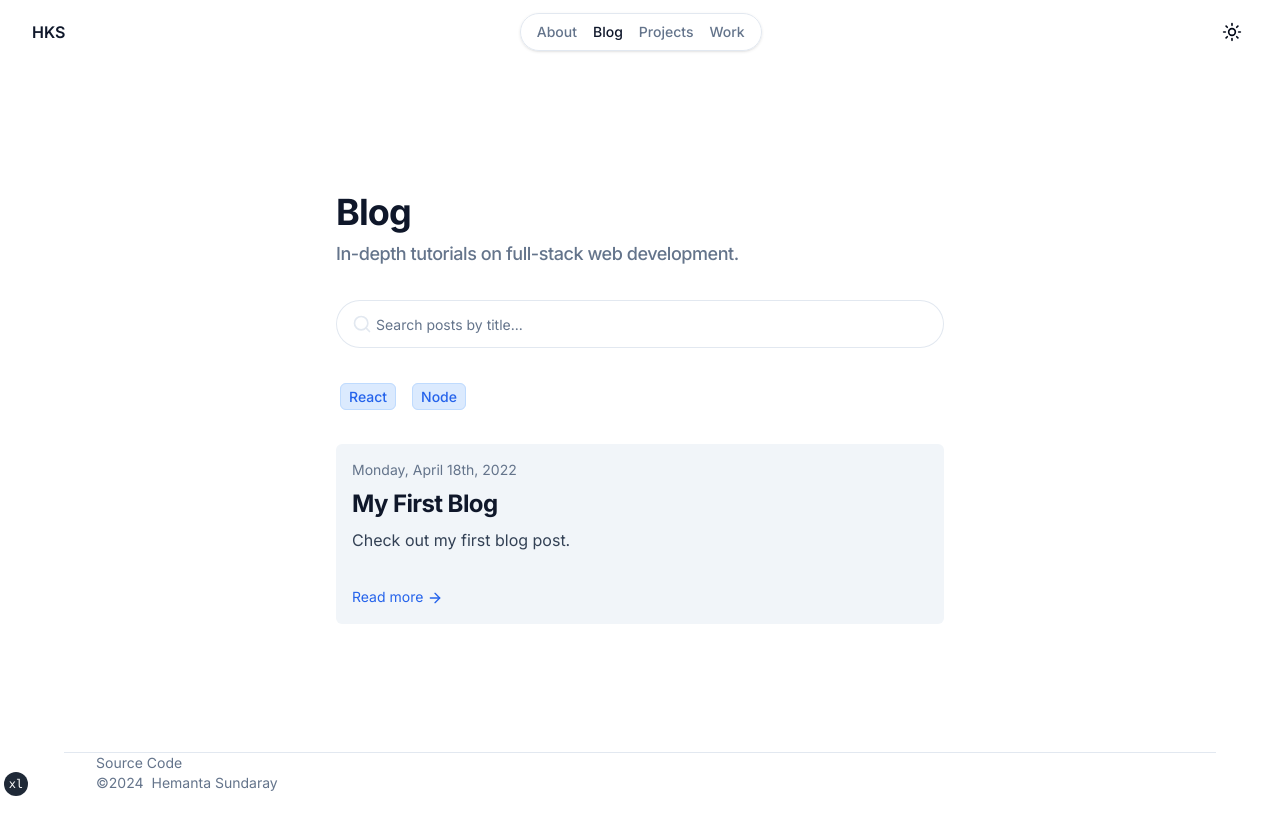
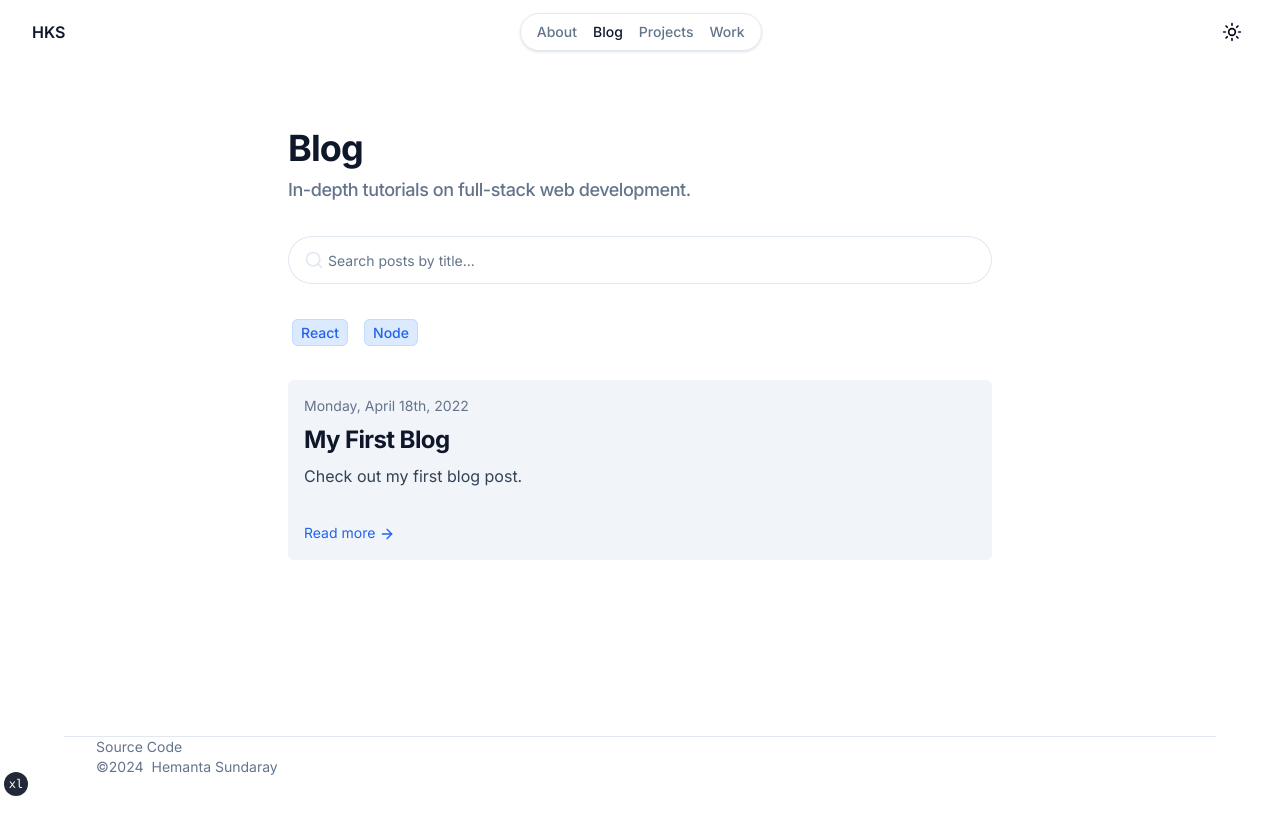
Before and after one commit to sundaray/hemantasundaray, a Next.js app: page /blog in a window 1280 px wide. Built offline with nearby package versions, Linux system fonts and the light colour scheme.

Commit message:
added animation to the blog page

```diff
--- a/app/blog/page.tsx
+++ b/app/blog/page.tsx
@@ -1,5 +1,5 @@
 import { Icons } from "@/components/icons";
-import { MotionSection } from "@/components/motion-components";
+import { MotionSection, MotionDiv, MotionH1, MotionH2 } from "@/components/motion-components";
 import { Pagination } from "@/components/pagination";
 import { SearchBar } from "@/components/search-bar";
 import { TagList } from "@/components/tag-list";
@@ -7,6 +7,18 @@ import { getPosts } from "@/lib/get-posts";
 import { formatDate } from "@/lib/utils";
 import { SearchParams } from "@/types";
 import Link from "next/link";
+
+const variants = {
+  initial: { opacity: 0, y: 10 },
+  animate: {
+    opacity: 1,
+    y: 0,
+    transition: {
+      duration: 0.5,
+      staggerChildren: 0.2,
+    },
+  },
+};
 
 export default function BlogPage({
   searchParams,
@@ -17,11 +29,16 @@ export default function BlogPage({
     getPosts(searchParams);
 
   return (
-    <div className="container my-16 max-w-2xl">
-      <h1 className="mb-2 text-4xl font-bold">Blog</h1>
-      <h2 className="mb-8 text-lg font-medium text-slate-500 text-slate-500">
+    <MotionSection className="container my-16 max-w-2xl"       className="container max-w-3xl"
+    variants={variants}
+    initial="initial"
+    animate="animate"
+>
+      <MotionH1 className="mb-2 text-4xl font-bold" variants={variants}>Blog</MotionH1>
+      <MotionH2 className="mb-8 text-lg font-medium text-slate-500 text-slate-500" variants={variants}>
         In-depth tutorials on full-stack web development.
-      </h2>
+      </MotionH2>
+      <MotionDiv variants={variants}>
       <SearchBar />
       <TagList searchParams={searchParams} />
       {!tag && totalPosts === 0 && (
@@ -70,6 +87,7 @@ export default function BlogPage({
       {totalPages > 1 && (
         <Pagination currentPage={currentPage} totalPages={totalPages} />
       )}
-    </div>
+      </MotionDiv>
+    </MotionSection>
   );
 }
--- a/components/motion-components.tsx
+++ b/components/motion-components.tsx
@@ -2,7 +2,6 @@
 
 import { motion } from "framer-motion";
 import React from "react";
-
 
 interface SectionProps extends React.HTMLAttributes<HTMLElement> {
   children: React.ReactNode;
@@ -13,12 +12,12 @@ interface SectionProps extends React.HTMLAttributes<HTMLElement> {
     <section ref={ref} {...props}>
       {children}
     </section>
-    )
+  ),
 );
 
 Section.displayName = "Section";
 
-const MotionSection = motion(Section, { forwardMotionProps: true })
+const MotionSection = motion(Section, { forwardMotionProps: true });
 
 interface H1Props extends React.HTMLAttributes<HTMLHeadingElement> {
   children: React.ReactNode;
@@ -29,13 +28,28 @@ interface H1Props extends React.HTMLAttributes<HTMLHeadingElement> {
     <h1 ref={ref} {...props}>
       {children}
     </h1>
-    )
+  ),
 );
 
 H1.displayName = "H1";
 
-const MotionH1 = motion(H1, { forwardMotionProps: true })
+const MotionH1 = motion(H1, { forwardMotionProps: true });
 
+interface H2Props extends React.HTMLAttributes<HTMLHeadingElement> {
+  children: React.ReactNode;
+}
+
+const H2 = React.forwardRef<HTMLHeadingElement, H2Props>(
+  ({ children, ...props }, ref) => (
+    <h2 ref={ref} {...props}>
+      {children}
+    </h2>
+  ),
+);
+
+H2.displayName = "H2";
+
+const MotionH2 = motion(H2, { forwardMotionProps: true });
 
 interface DivProps extends React.HTMLAttributes<HTMLDivElement> {
   children: React.ReactNode;
@@ -46,11 +60,11 @@ interface DivProps extends React.HTMLAttributes<HTMLDivElement> {
     <div ref={ref} {...props}>
       {children}
     </div>
-    )
+  ),
 );
 
 Div.displayName = "Div";
 
-const MotionDiv = motion(Div, { forwardMotionProps: true })
+const MotionDiv = motion(Div, { forwardMotionProps: true });
 
-export { MotionSection, MotionH1, MotionDiv };
+export { MotionSection, MotionH1, MotionH2, MotionDiv };
```
Lines whose indentation alone changed are shown as unchanged.
